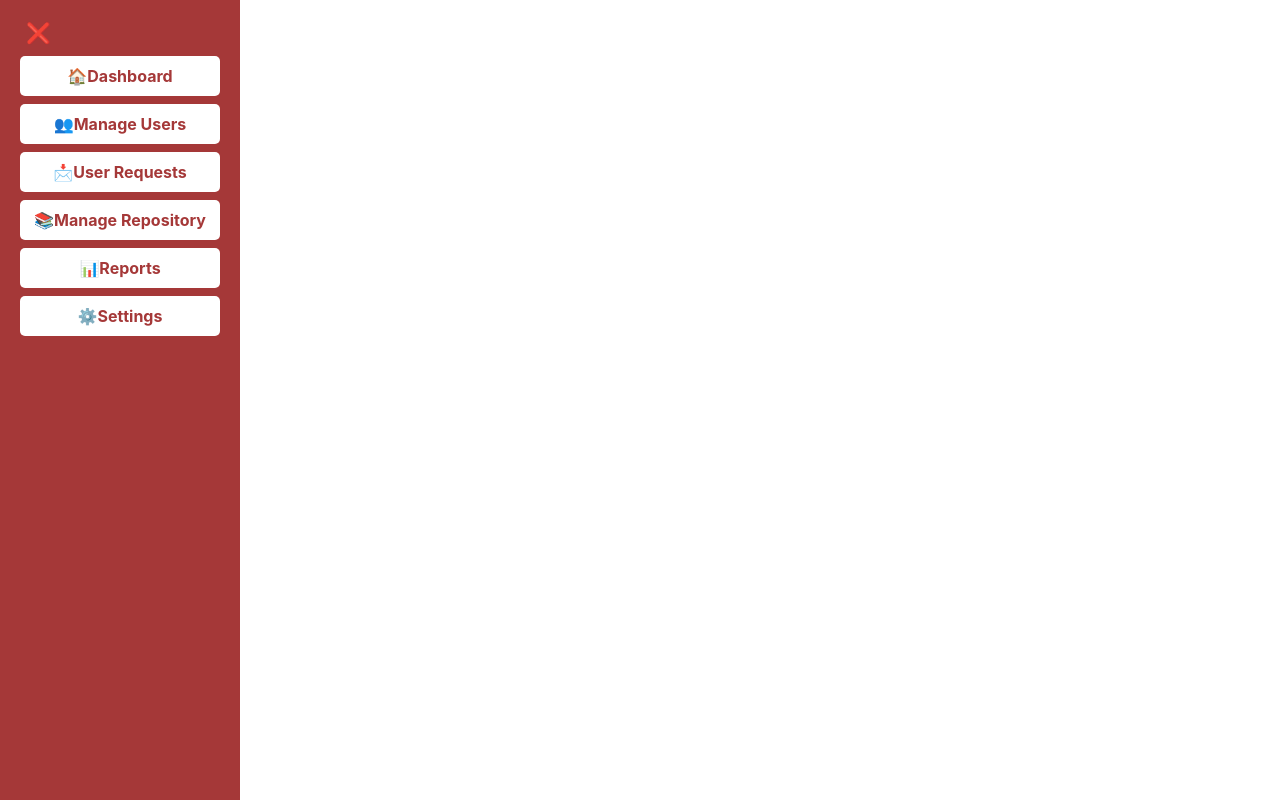
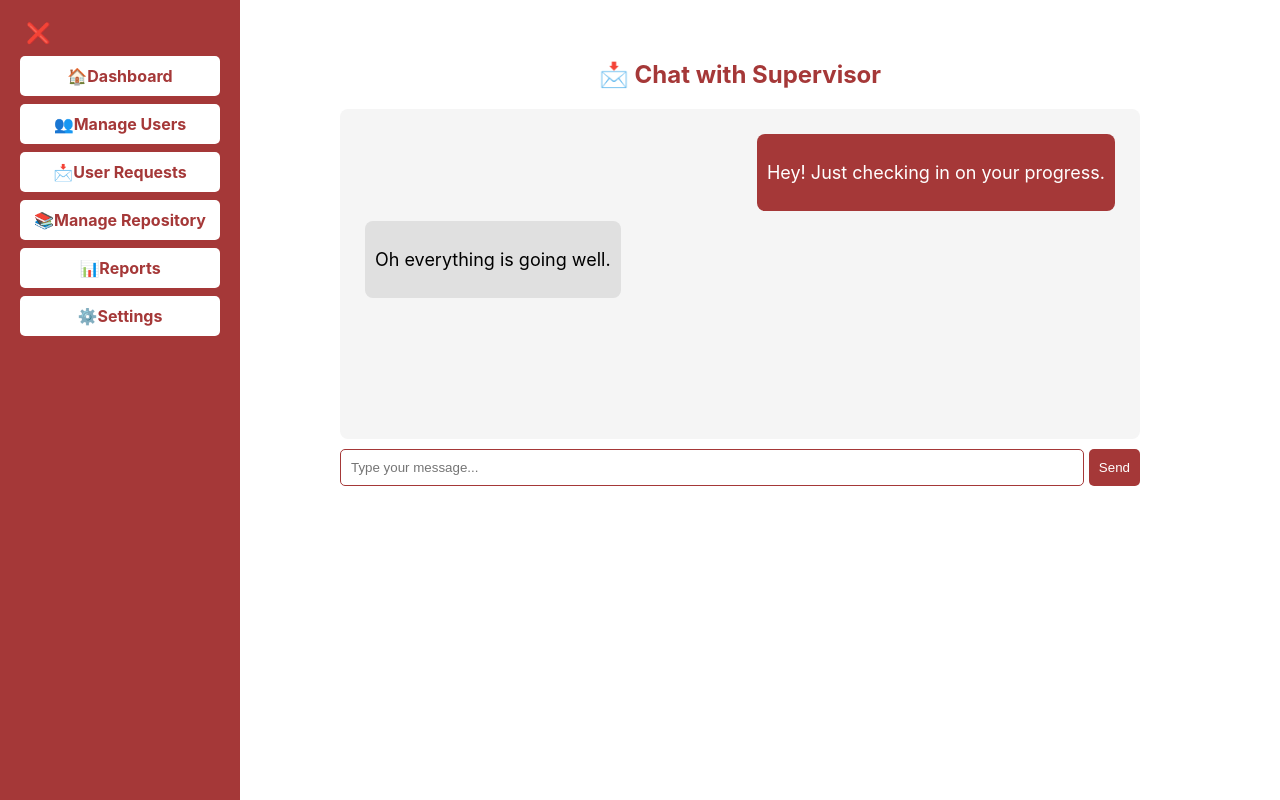
Before and after one commit to BlazingTwister/finalflow, a React (Create React App) app in the folder frontend/: page /lecturer/messaging in a window 1280 px wide. Built offline with nearby package versions, Linux system fonts and the light colour scheme.

Commit message:
Minor routing adjustments and chatbox placeholder changes

```diff
--- a/frontend/src/App.js
+++ b/frontend/src/App.js
@@ -39,8 +39,11 @@ function App() {
     <Router>
       <Routes>
 
-        {/* Index Route */}
+        {/* Index (Shared Page) */}
         <Route path="/" element={<Login />} />
+
+        {/* Repository (Shared Page) */}
+        <Route path="/repository" element={<Repository />} />
 
         {/* Student Routes */}
         <Route path="/student/*" element={<LayoutWrapper />}>
@@ -71,8 +74,6 @@ function App() {
         </Route>
 
 
-        {/* Repository (Shared Page) */}
-        <Route path="/repository" element={<Repository />} />
 
 
       </Routes>
--- a/frontend/src/pages/lecturer/LecturerMessaging.js
+++ b/frontend/src/pages/lecturer/LecturerMessaging.js
@@ -1,3 +1,43 @@
-function LecturerMessaging() {}
+import { useState } from "react";
+import "../../styles/messaging.css";
+
+function LecturerMessaging() {
+  const [messages, setMessages] = useState([
+      { sender: "student", text: "Hey! Just checking in on your progress." },
+      { sender: "supervisor", text: "Oh everything is going well." }
+  ]);
+  const [newMessage, setNewMessage] = useState("");
+
+  const handleSendMessage = () => {
+    if (newMessage.trim() === "") return; // Prevent empty messages
+
+    // Add new message to chat
+    setMessages([...messages, { sender: "student", text: newMessage }]);
+    setNewMessage(""); // Clear input
+  };
+
+  return (
+    <div className="messaging-container">
+      <h2>📩 Chat with Supervisor</h2>
+
+      <div className="chat-box">
+        {messages.map((msg, index) => (
+          <div key={index} className={`message ${msg.sender}`}>
+            <p>{msg.text}</p>
+          </div>
+        ))}
+      </div>
+      <div className="message-input">
+        <input
+          type="text"
+          placeholder="Type your message..."
+          value={newMessage}
+          onChange={(e) => setNewMessage(e.target.value)}
+        />
+        <button onClick={handleSendMessage}>Send</button>
+      </div>
+    </div>
+  );
+}
 
 export default LecturerMessaging;
```
